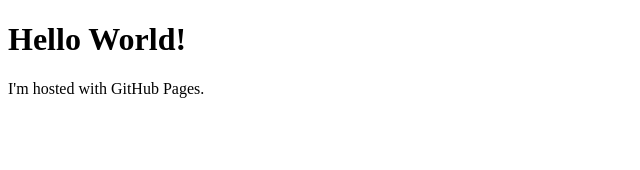
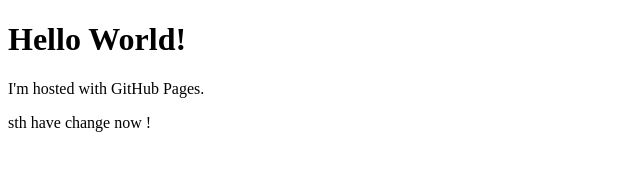
Before and after one commit to skeyzero/skeyzero.github.io, a plain HTML site: page index.html in a window 1280 px wide. Shown: the whole page, without its empty margins (0-640 px from the left). Drawn offline with Linux system fonts and the light colour scheme.

Commit message:
sth change

```diff
--- a/index.html
+++ b/index.html
@@ -3,5 +3,6 @@
 <body>
 <h1>Hello World!</h1>
 <p>I'm hosted with GitHub Pages.</p>
+<p>sth have change now !<p>
 </body>
 </html>
```
